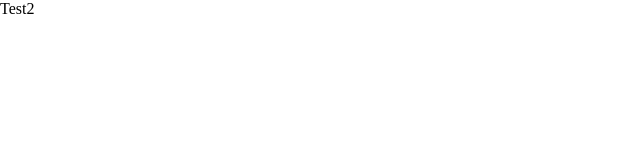
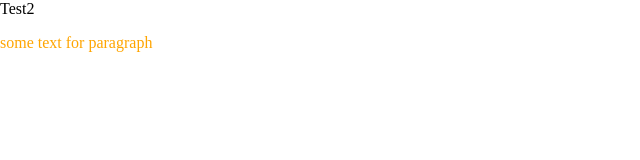
Before and after one commit to sevgeniy/test2, a plain HTML site: page index.html in a window 1280 px wide. Shown: the whole page, without its empty margins (0-640 px from the left). Drawn offline with Linux system fonts and the light colour scheme.

Commit message:
Added paragraph and defined font-size and color for it

```diff
--- a/index.html
+++ b/index.html
@@ -8,5 +8,6 @@
   </head>
   <body>
     <div>Test2</div>
+    <p>some text for paragraph</p>
   </body>
 </html>
--- a/main.css
+++ b/main.css
@@ -2,3 +2,8 @@ body {
   margin: 0;
   padding: 0;
 }
+
+p {
+  font-size: 16px;
+  color: orange;
+}
```
